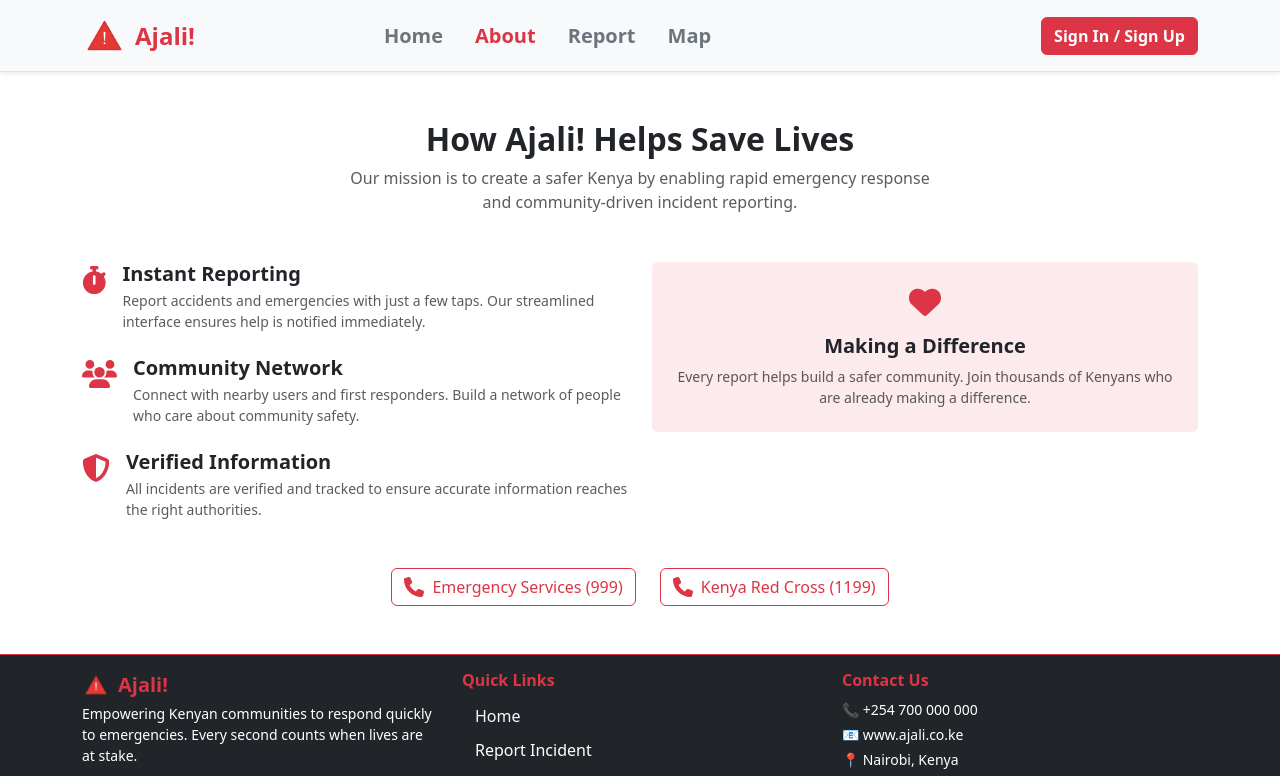
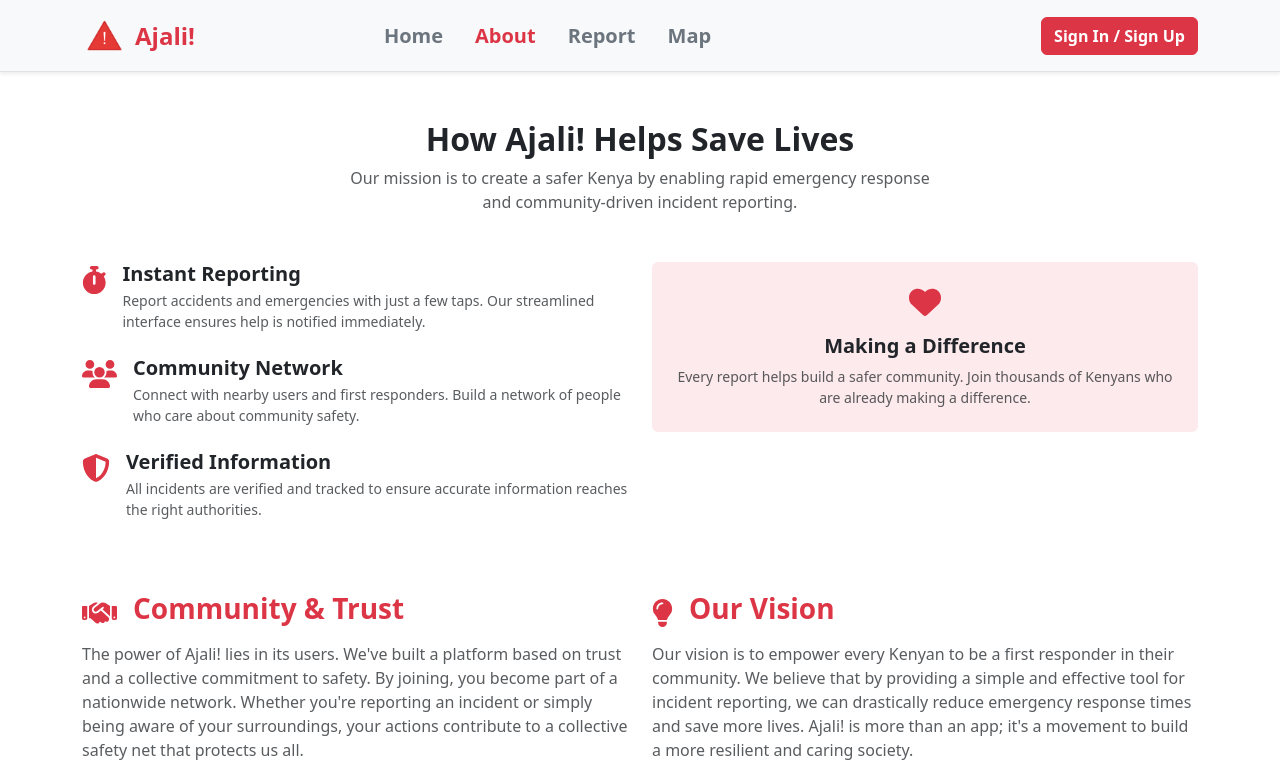
Before and after one commit to LARRYKIPKURUI/Ajali, a React (Vite) app in the folder Frontend/: page /about in a window 1280 px wide. Shown: the top 776 px of the page. Built offline with nearby package versions, Linux system fonts and the light colour scheme; no server answers.

Commit message:
Added content to the About page

```diff
--- a/Frontend/src/pages/About.jsx
+++ b/Frontend/src/pages/About.jsx
@@ -5,6 +5,8 @@ import {
   faShieldAlt,
   faHeart,
   faPhone,
+  faLightbulb, // Added a new icon for vision
+  faHandshake, // Added a new icon for community
 } from "@fortawesome/free-solid-svg-icons";
 
 const About = () => {
@@ -14,7 +16,7 @@ const About = () => {
         {/* Heading and Mission */}
         <div className="text-center mb-5">
           <h2 className="fw-bold">How Ajali! Helps Save Lives</h2>
-          <p className="text-muted fs-6 mx-auto my-" style={{ maxWidth: "600px" }}>
+          <p className="text-muted fs-6 mx-auto" style={{ maxWidth: "600px" }}>
             Our mission is to create a safer Kenya by enabling rapid emergency
             response and community-driven incident reporting.
           </p>
@@ -81,6 +83,28 @@ const About = () => {
           </div>
         </div>
 
+        {/* New Section: Our Vision */}
+        <div className="row g-4 mt-5">
+          <div className="col-md-6 order-md-2">
+            <div className="d-flex gap-3 align-items-center">
+                <FontAwesomeIcon icon={faLightbulb} className="text-danger fs-3" />
+                <h3 className="fw-bold text-danger">Our Vision</h3>
+            </div>
+            <p className="text-muted mt-2">
+              Our vision is to empower every Kenyan to be a first responder in their community. We believe that by providing a simple and effective tool for incident reporting, we can drastically reduce emergency response times and save more lives. Ajali! is more than an app; it's a movement to build a more resilient and caring society.
+            </p>
+          </div>
+          <div className="col-md-6 order-md-1">
+             <div className="d-flex gap-3 align-items-center">
+                <FontAwesomeIcon icon={faHandshake} className="text-danger fs-3" />
+                <h3 className="fw-bold text-danger">Community & Trust</h3>
+            </div>
+            <p className="text-muted mt-2">
+              The power of Ajali! lies in its users. We've built a platform based on trust and a collective commitment to safety. By joining, you become part of a nationwide network. Whether you're reporting an incident or simply being aware of your surroundings, your actions contribute to a collective safety net that protects us all.
+            </p>
+          </div>
+        </div>
+
         {/* Emergency Hotlines */}
         <div className="d-flex flex-wrap justify-content-center gap-4 mt-5">
           <a
```
